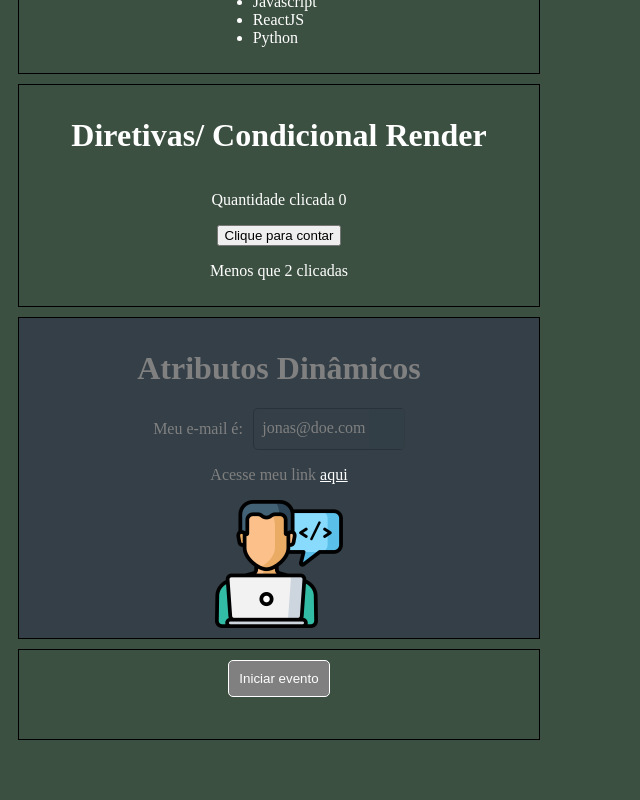
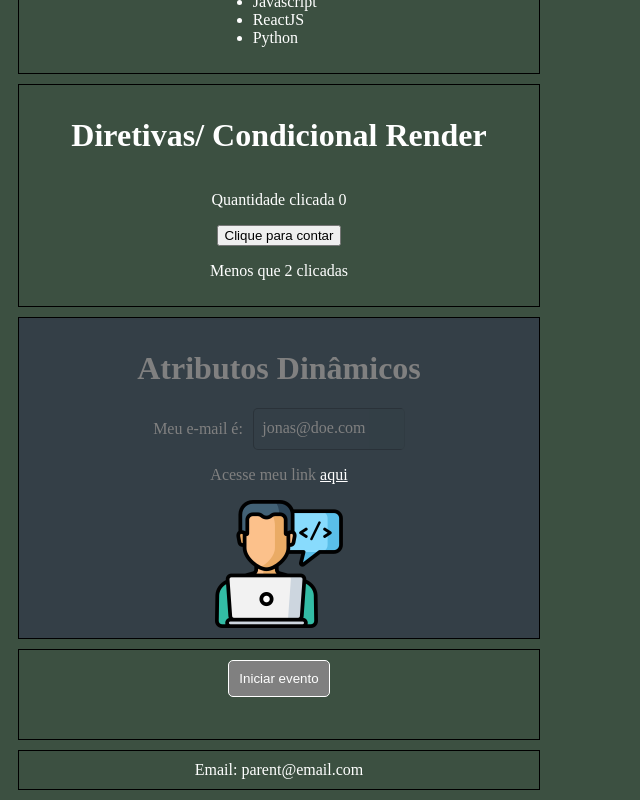
Before and after one commit to davidrogger/vue-practices, a Vue app in the folder 01-initial-use-installing/CLI/: page / in a window 1280 px wide. Shown: the part 355-1155 px from the top of the page, without its empty margins (0-640 px from the left). Before the commit the page ends 1105 px from the top, so only its background shows below. Built offline with nearby package versions, Linux system fonts and the light colour scheme; some icons are missing.

Commit message:
FEAT: passing props through parents

```diff
--- a/01-initial-use-installing/CLI/src/App.vue
+++ b/01-initial-use-installing/CLI/src/App.vue
@@ -4,6 +4,9 @@
     <CondicionalRender />
     <AttributesDina />
     <MultiEvents />
+    <PassingProps
+      email="parent@email.com"
+    />
   </div>
 </template>
 
@@ -12,15 +15,17 @@ import Components from './components/Components.vue';
 import CondicionalRender from './components/CondicionalRender.vue'
 import AttributesDina from './components/AttributesDina.vue';
 import MultiEvents from './components/MultiEvents.vue';
+import PassingProps from './components/PassingProps.vue';
 
   export default {
     name: 'App',
     components: {
-      Components,
-      CondicionalRender,
-      AttributesDina,
-      MultiEvents
-    }
+    Components,
+    CondicionalRender,
+    AttributesDina,
+    MultiEvents,
+    PassingProps
+}
   }
 </script>
 
--- /dev/null
+++ b/01-initial-use-installing/CLI/src/components/PassingProps.vue
@@ -0,0 +1,16 @@
+<template>
+  <div
+    class="session"
+  >
+    Email: {{ email }}
+  </div>
+</template>
+
+<script>
+  export default {
+    name: 'PassingProps',
+    props: {
+      email: String
+    }
+  }
+</script>
```
